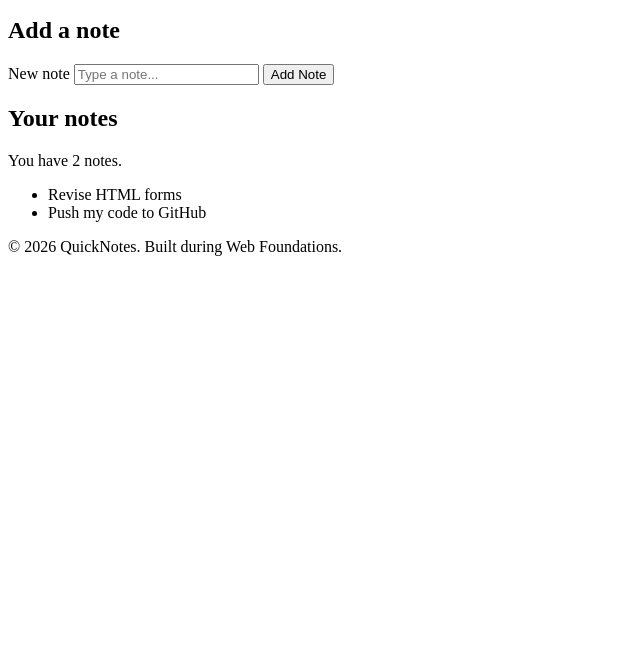
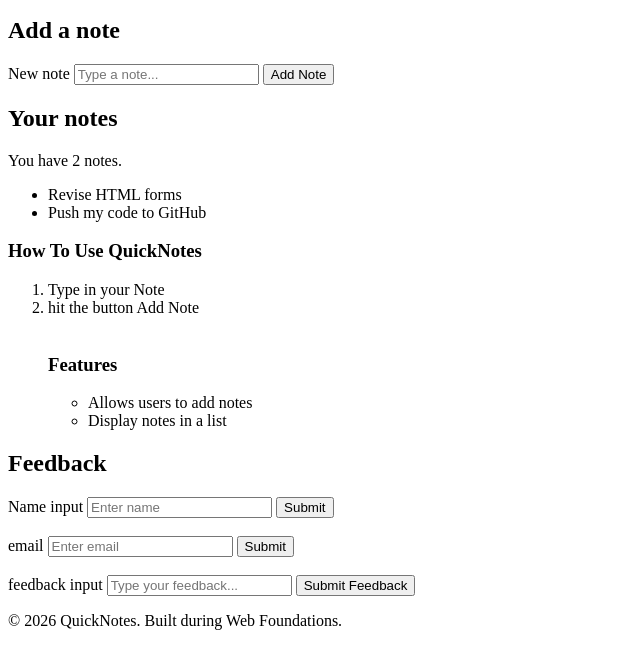
Before and after one commit to kimkevy/web-foundations-days, a plain HTML site: page index.html in a window 1280 px wide. Shown: the part 127-796 px from the top of the page, without its empty margins (0-640 px from the left). Drawn offline with Linux system fonts and the light colour scheme.

Commit message:
Feature and list

```diff
--- a/index.html
+++ b/index.html
@@ -4,6 +4,7 @@
     <nav>
         <a href="index.html">Home</a> |
         <a href="./about.html">About</a> |
+
     </nav>
     <meta charset="UTF-8" />
     <meta name="viewport" content="width=device-width, initial-scale=1.0" />
@@ -34,7 +35,54 @@
         </ul>
       </section>
     </main>
+    <section>
+        <How To Use QuickNotes>
+            <h3>How To Use QuickNotes</h3>
+            <ol>
+                <li>Type in your Note</li>
+                <li>hit the button Add Note</li>
+    <br>
+    <section>
+        <h3>Features</h3>
+        <ul>
+            <li>Allows users to add notes</li>
+            <li>Display notes in a list</li>
+        </ul>
 
+
+
+    </section>
+
+    </section>
+    <section>
+          <h2>Feedback</h2>
+          <form>
+            <label for="name-input">Name input </textarea>
+            <input type="text" id="name-input" placeholder="Enter name"
+            required />
+            <button type="submit">Submit</button>
+          </form>
+          <br>
+          <br>
+          <form>
+            <label for="feedback-input">email </textarea
+            >
+
+            <input type="email" id="email" placeholder="Enter email"
+            required />
+            <button type="submit">Submit</button>
+          </form>
+          <br>
+          <br>
+
+          <form>
+                <label for="feedback-input"> feedback input </textarea>
+                <input type="text" id="feedback-input" placeholder="Type your feedback..."
+                required />
+                <button type="submit">Submit Feedback</button>
+
+          </form>
+          </section>
     <footer>
       <p>&copy; 2026 QuickNotes. Built during Web Foundations.</p>
     </footer>
```
